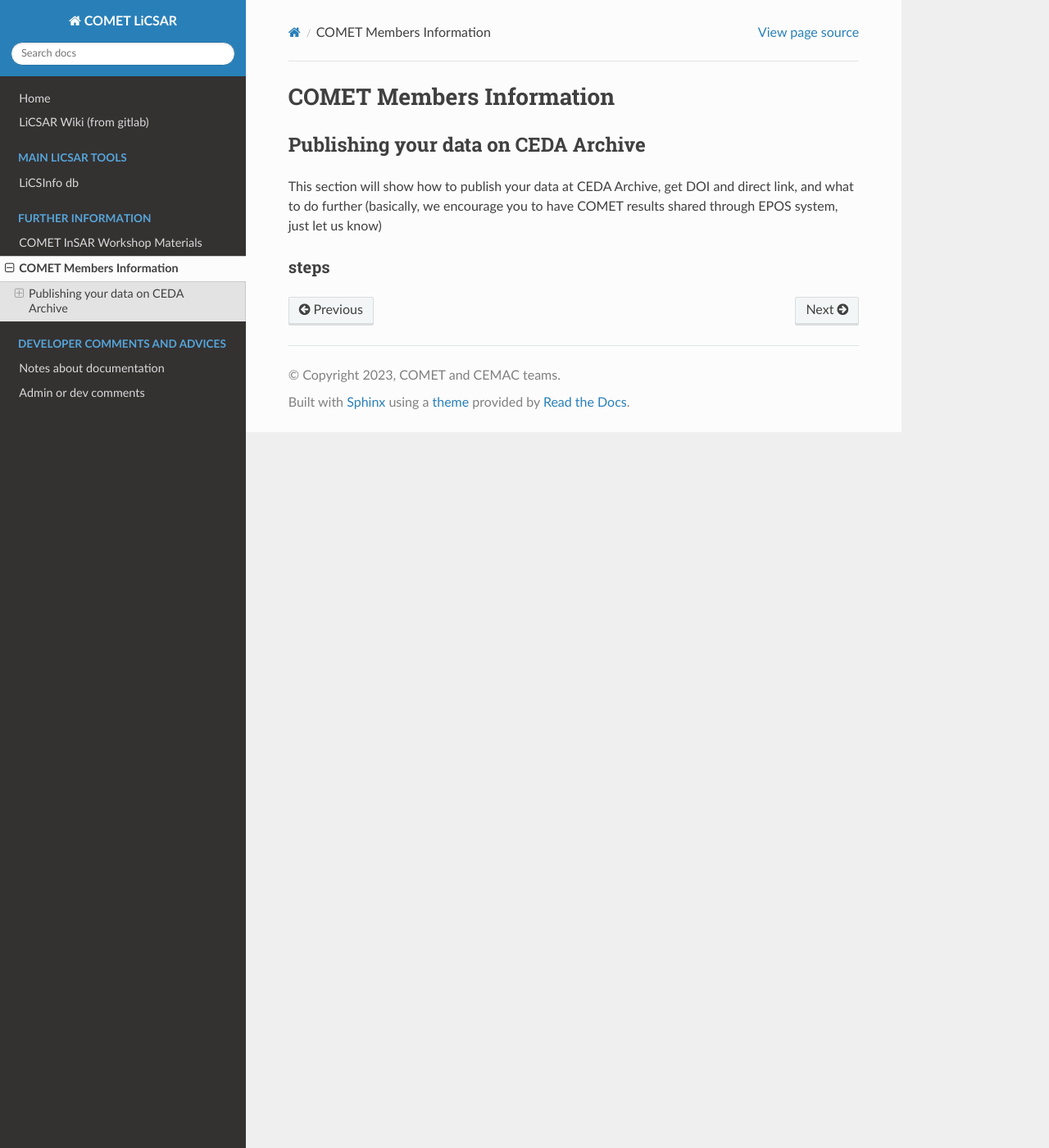
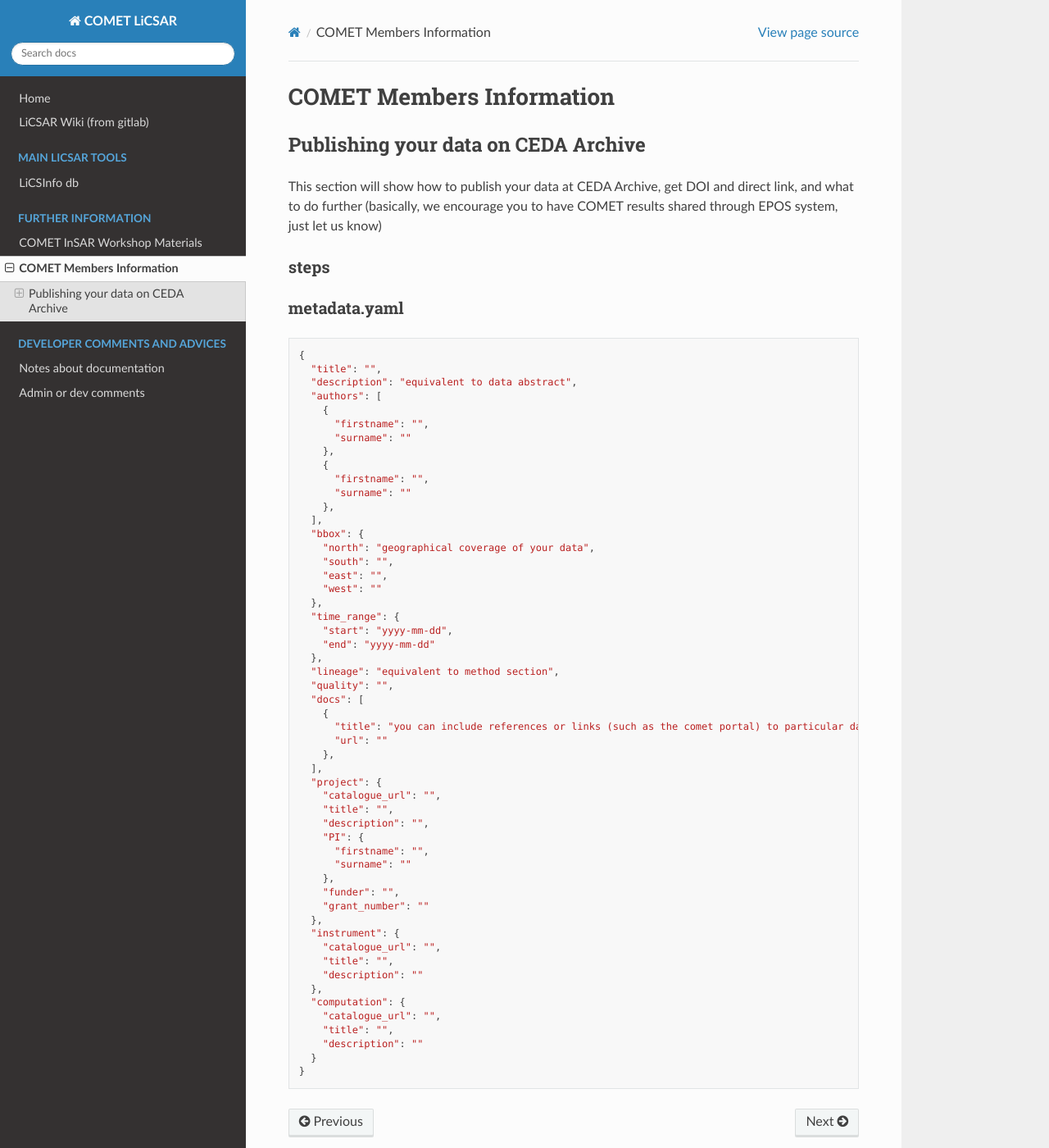
Before and after one commit to comet-licsar/comet-licsar.github.io, a Sphinx documentation site: the page built from source/cometmembers.rst, in a window 1280 px wide and 1400 px high. Shown: the whole window at 82% size. Built offline with Sphinx 7.4.7 and the Read the Docs theme 2.0.0, drawn with Linux system fonts in a browser that asks for light colours.

Commit message:
Update cometmembers.rst
add metadata.yaml

```diff
--- a/source/cometmembers.rst
+++ b/source/cometmembers.rst
@@ -10,3 +10,61 @@ get DOI and direct link, and what to do further
 
 steps
 ^^^^^
+metadata.yaml
+^^^^^
+::
+
+
+  {
+    "title": "",
+    "description": "equivalent to data abstract",
+    "authors": [
+      {
+        "firstname": "",
+        "surname": ""
+      },
+      {
+        "firstname": "",
+        "surname": ""
+      },
+    ],
+    "bbox": {
+      "north": "geographical coverage of your data",
+      "south": "",
+      "east": "",
+      "west": ""
+    },
+    "time_range": {
+      "start": "yyyy-mm-dd",
+      "end": "yyyy-mm-dd"
+    },
+    "lineage": "equivalent to method section",
+    "quality": "",
+    "docs": [
+      {
+        "title": "you can include references or links (such as the comet portal) to particular data set",
+        "url": ""
+      },
+    ],
+    "project": {
+      "catalogue_url": "",
+      "title": "",
+      "description": "",
+      "PI": {
+        "firstname": "",
+        "surname": ""
+      },
+      "funder": "",
+      "grant_number": ""
+    },
+    "instrument": {
+      "catalogue_url": "",
+      "title": "",
+      "description": ""
+    },
+    "computation": {
+      "catalogue_url": "",
+      "title": "",
+      "description": ""
+    }
+  }
```
